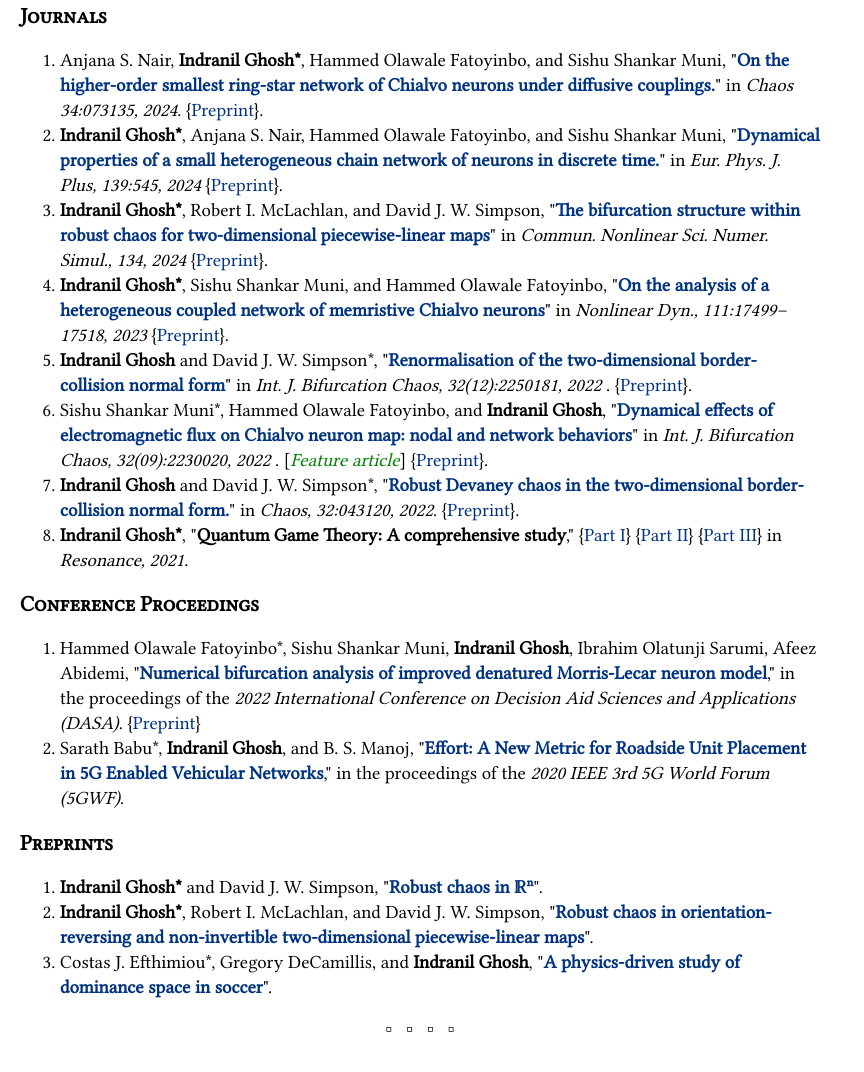
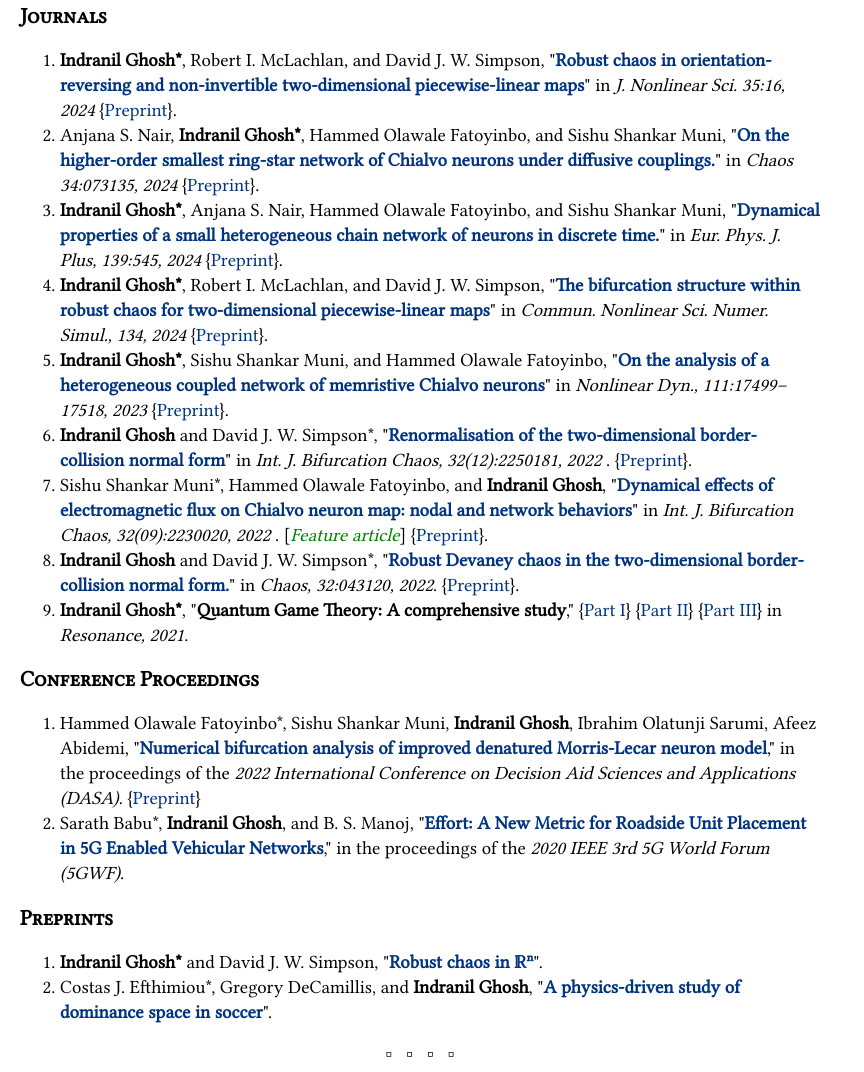
Before and after one commit to indrag49/indrag49.github.io, a plain HTML site: page publications.html in a window 1280 px wide. Shown: the part 180-1252 px from the top of the page, without its empty margins (0-864 px from the left). Before the commit the page ends 1227 px from the top, so only its background shows below. Drawn offline with Linux system fonts and the light colour scheme.

Commit message:
Update publications.html

```diff
--- a/publications.html
+++ b/publications.html
@@ -21,7 +21,8 @@
 
 <h3>Journals</h3>
 <ol>
-<li>Anjana S. Nair, <strong>Indranil Ghosh*</strong>, Hammed Olawale Fatoyinbo, and Sishu Shankar Muni, "<a href="https://doi.org/10.1063/5.0217017"><strong>On the higher-order smallest ring-star network of Chialvo neurons under diffusive couplings.</strong></a>" in <em> Chaos 34:073135, 2024</em>. {<a href="https://arxiv.org/abs/2405.06000">Preprint</a>}.</li>
+<li><strong>Indranil Ghosh*</strong>, Robert I. McLachlan, and David J. W. Simpson, "<a href="https://doi.org/10.1007/s00332-024-10113-8"><strong>Robust chaos in orientation-reversing and non-invertible two-dimensional piecewise-linear maps</strong></a>" in <em>J. Nonlinear Sci. 35:16, 2024</em> {<a href="https://arxiv.org/abs/2307.05144">Preprint</a>}.</li>
+<li>Anjana S. Nair, <strong>Indranil Ghosh*</strong>, Hammed Olawale Fatoyinbo, and Sishu Shankar Muni, "<a href="https://doi.org/10.1063/5.0217017"><strong>On the higher-order smallest ring-star network of Chialvo neurons under diffusive couplings.</strong></a>" in <em> Chaos 34:073135, 2024</em> {<a href="https://arxiv.org/abs/2405.06000">Preprint</a>}.</li>
 <li><strong>Indranil Ghosh*</strong>, Anjana S. Nair, Hammed Olawale Fatoyinbo, and Sishu Shankar Muni, "<a href="https://doi.org/10.1140/epjp/s13360-024-05363-0"><strong>Dynamical properties of a small heterogeneous chain network of neurons in discrete time.</strong></a>" in <em> Eur. Phys. J. Plus, 139:545, 2024</em> {<a href="https://arxiv.org/abs/2405.05675">Preprint</a>}.</li>
 <li><strong>Indranil Ghosh*</strong>, Robert I. McLachlan, and David J. W. Simpson, "<a href="https://www.sciencedirect.com/science/article/pii/S1007570424002107?via%3Dihub"><strong>The bifurcation structure within robust chaos for two-dimensional piecewise-linear maps</strong></a>" in <em> Commun. Nonlinear Sci. Numer. Simul., 134, 2024</em> {<a href="https://arxiv.org/abs/2402.05393">Preprint</a>}.</li>
 <li><strong>Indranil Ghosh*</strong>, Sishu Shankar Muni, and Hammed Olawale Fatoyinbo, "<a href="https://link.springer.com/article/10.1007/s11071-023-08717-y"><strong>On the analysis of a heterogeneous coupled network of memristive Chialvo neurons</strong></a>" in <em> Nonlinear Dyn., 111:17499–17518, 2023</em> {<a href="https://www.researchsquare.com/article/rs-2566463/v1">Preprint</a>}.</li>
@@ -43,7 +44,6 @@
 <h3>Preprints</h3>
 <ol>
 <li><strong>Indranil Ghosh*</strong> and David J. W. Simpson, "<a href="https://arxiv.org/abs/2410.22563"><strong>Robust chaos in ℝⁿ</strong></a>".</li>
-<li><strong>Indranil Ghosh*</strong>, Robert I. McLachlan, and David J. W. Simpson, "<a href="https://arxiv.org/abs/2307.05144"><strong>Robust chaos in orientation-reversing and non-invertible two-dimensional piecewise-linear maps</strong></a>".</li>
 <li>Costas J. Efthimiou*, Gregory DeCamillis, and <strong>Indranil Ghosh</strong>, "<a href="https://arxiv.org/abs/2202.00414"><strong>A physics-driven study of dominance space in soccer</strong></a>".</li>
 </ol>
 
```
